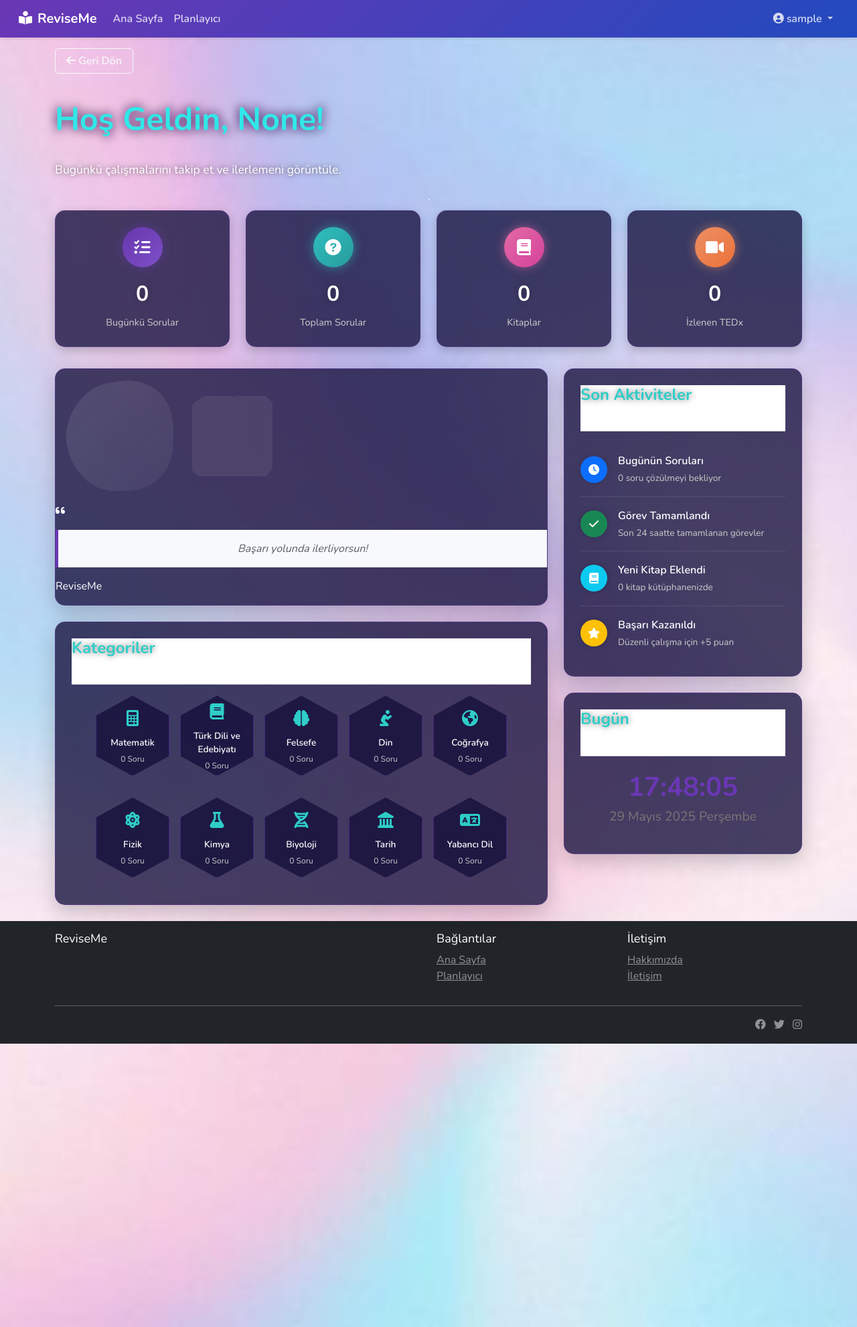
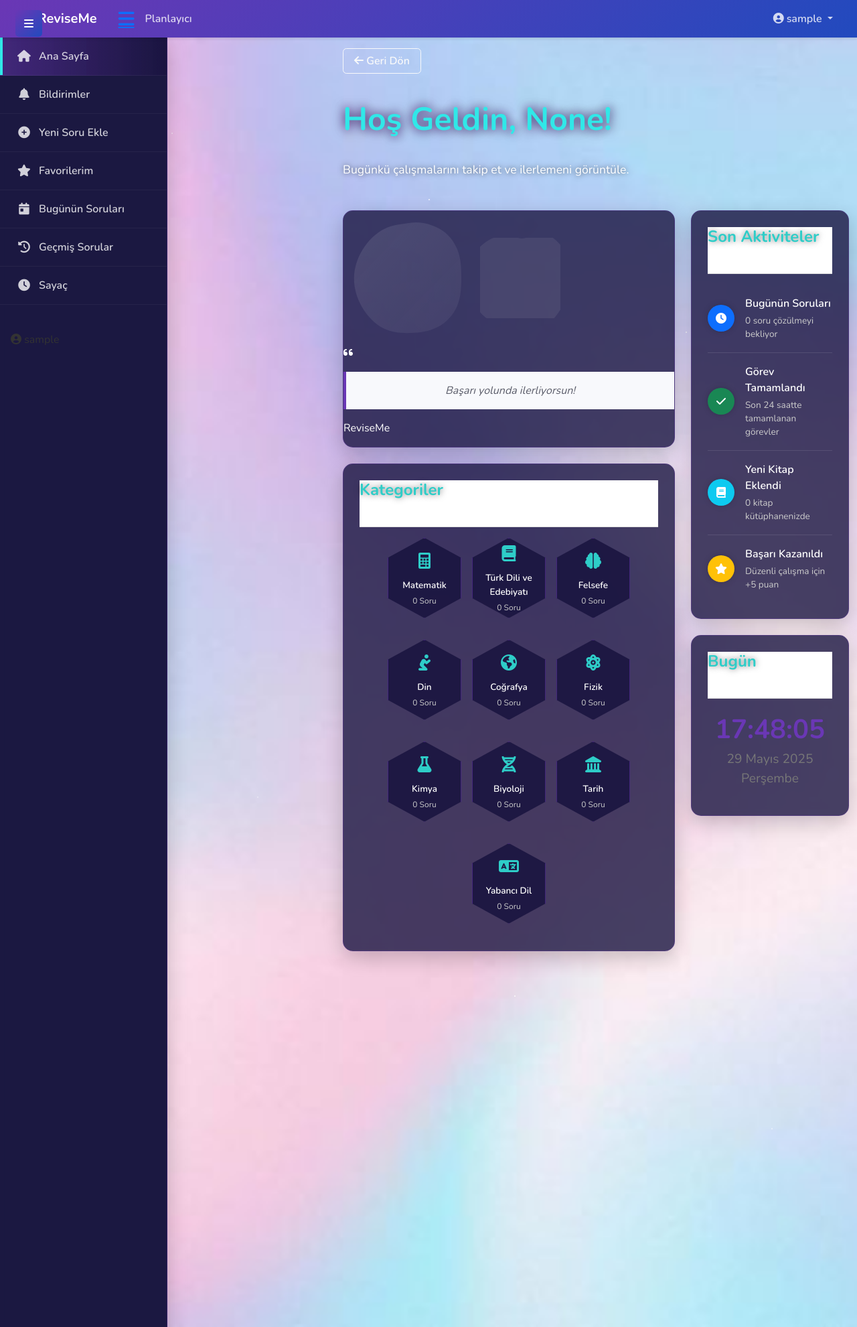
Before and after one commit to kevseraslan/yga-koruma, a Flask app: page / in a window 1280 px wide. Shown: the whole page at 67% size. Run offline with Flask 3, Linux system fonts and the light colour scheme; the visitor is signed in with stand-in values (Sample User, id 1); data comes from the database, SQL or seed files in the repository; data that the repository does not hold is empty; some libraries are stand-ins or nearby versions.

Commit message:
Soooomnn güncellemeler yapıldı

```diff
--- a/yga-koruma-main/templates/base.html
+++ b/yga-koruma-main/templates/base.html
@@ -456,129 +456,58 @@
         #wrapper {
             display: flex;
             width: 100%;
-            align-items: stretch;
-            overflow-x: hidden;
             min-height: 100vh;
-            position: relative;
+            transition: all 0.3s;
         }
 
         /* Sidebar Styles */
-        #sidebar-wrapper {
-            min-height: 100vh;
-            width: var(--sidebar-width);
-            position: fixed;
-            top: 0;
-            left: 0;
-            height: 100%;
-            z-index: 1040;
-            background: linear-gradient(180deg, var(--primary-color), #224abe);
-            color: white;
-            transition: all var(--transition-speed) ease;
-            box-shadow: 3px 0 10px rgba(0,0,0,0.1);
-            overflow-y: auto;
-            -webkit-overflow-scrolling: touch;
-        }
-
-        #sidebar-wrapper::-webkit-scrollbar {
-            width: 5px;
-        }
-
-        #sidebar-wrapper::-webkit-scrollbar-track {
-            background: rgba(255,255,255,0.1);
-        }
-
-        #sidebar-wrapper::-webkit-scrollbar-thumb {
-            background: rgba(255,255,255,0.3);
-            border-radius: 10px;
-        }
-
-        #sidebar-wrapper .sidebar-heading {
-            padding: 1.2rem 1.5rem;
-            font-size: 1.3rem;
-            font-weight: 700;
-            text-align: center;
-            border-bottom: 1px solid rgba(255,255,255,0.1);
-        }
-
-        /* Sidebar Items */
-        .sidebar-item {
-            color: rgba(255,255,255,0.8);
-            background-color: transparent;
-            border: none;
-            padding: 0.85rem 1.5rem;
-            transition: all var(--transition-speed) ease;
-            display: flex;
-            align-items: center;
-            border-radius: 0;
-            margin: 2px 0;
-            font-weight: 600;
-            position: relative;
-        }
-
-        .sidebar-item i {
-            margin-right: 10px;
-            font-size: 1.1rem;
-            width: 20px;
-            text-align: center;
-        }
-
-        .sidebar-item:hover, .sidebar-item.active {
-            background-color: rgba(255, 255, 255, 0.15);
-            color: white;
-            padding-left: 1.8rem;
-        }
-
-        .sidebar-item.active::before {
-            content: '';
-            position: absolute;
-            left: 0;
-            top: 0;
-            height: 100%;
-            width: 4px;
-            background-color: white;
+        .sidebar-wrapper {
+            width: 250px;
+            transition: margin-left 0.3s, width 0.3s;
         }
 
         /* Content Wrapper */
-        #page-content-wrapper {
+        .main-content-area {
+            flex: 1 1 0%;
             width: 100%;
-            min-height: 100vh;
-            padding-left: var(--sidebar-width);
-            transition: all var(--transition-speed) ease;
+            transition: all 0.3s;
         }
 
-        #page-content-wrapper.no-sidebar-padding {
-            padding-left: 0;
+        #wrapper.toggled .sidebar-wrapper {
+            margin-left: 0;
         }
 
-        .content-container {
-            padding: 1.5rem;
-            width: 100%;
+        #wrapper:not(.toggled) .sidebar-wrapper {
+            margin-left: -250px;
+        }
+
+        #wrapper:not(.toggled) .main-content-area {
+            width: 100% !important;
+            margin-left: 0 !important;
+        }
+
+        #wrapper.toggled .main-content-area {
+            margin-left: 0;
         }
 
         /* Mobile Responsive */
         @media (max-width: 991.98px) {
-            #sidebar-wrapper {
-                margin-left: calc(-1 * var(--sidebar-width));
+            .sidebar-wrapper {
+                position: fixed;
+                top: 0;
+                left: 0;
+                height: 100vh;
+                z-index: 1500;
             }
-
-            #page-content-wrapper {
-                padding-left: 0;
-            }
-
-            #wrapper.toggled #sidebar-wrapper {
+            #wrapper.toggled .sidebar-wrapper {
                 margin-left: 0;
             }
-
-            .navbar {
-                padding: 0.5rem 1rem;
+            #wrapper:not(.toggled) .sidebar-wrapper {
+                margin-left: -250px;
             }
-
-            .sidebar-item {
-                padding: 0.75rem 1.25rem;
-            }
-
-            .sidebar-item:hover, .sidebar-item.active {
-                padding-left: 1.5rem;
+            .main-content-area {
+                width: 100% !important;
+                margin-left: 0 !important;
             }
         }
 
@@ -992,23 +921,19 @@
     <!-- Header ve Navbar -->
     {% include 'components/navbar.html' %}
 
+    <!-- Sidebar Toggle Button (Hamburger) -->
+    <button id="sidebarToggle" class="btn btn-primary d-md-none position-fixed" style="top: 15px; left: 15px; z-index: 2000;">
+                            <i class="fas fa-bars"></i>
+                        </button>
+
     <div class="container-fluid p-0 main-content">
-        <div class="row g-0">
-            {% if section == 'takip' %}
-                <div class="col-md-3 col-lg-2">
-                    {% include 'components/side_menu_takip.html' %}
-                </div>
-                <div class="col-md-9 col-lg-10" id="main-content-col">
-            {% elif section == 'hedef' %}
-                <div class="col-md-3 col-lg-2">
-                    {% include 'components/side_menu_hedef.html' %}
-                </div>
-                <div class="col-md-9 col-lg-10" id="main-content-col">
-            {% else %}
-                <div class="col-12" id="main-content-col">
-            {% endif %}
-                    {% block page_content %}{% endblock %}
-                </div>
+        <div id="wrapper">
+            <div class="sidebar-wrapper" id="sidebar-wrapper">
+                {% include 'components/sidebar_main.html' %}
+            </div>
+            <div class="main-content-area" id="main-content-col">
+                {% block page_content %}{% endblock %}
+            </div>
         </div>
     </div>
 
@@ -1018,6 +943,50 @@
     <script src="https://cdn.jsdelivr.net/npm/bootstrap@5.3.0/dist/js/bootstrap.bundle.min.js"></script>
     <script src="https://code.jquery.com/jquery-3.6.0.min.js"></script>
     <script src="{{ url_for('static', filename='js/main.js') }}"></script>
+    <script>
+    document.addEventListener('DOMContentLoaded', function() {
+        const sidebar = document.getElementById('sidebar-wrapper');
+        const sidebarToggle = document.getElementById('sidebarToggle');
+        if (sidebarToggle && sidebar) {
+            sidebarToggle.addEventListener('click', function() {
+                sidebar.classList.toggle('sidebar-collapsed');
+            });
+        }
+    });
+    </script>
+    <style>
+    /* Sidebar aç/kapa animasyonu */
+    .sidebar-wrapper {
+        transition: margin-left 0.3s;
+        min-height: 100vh;
+        background: #232946;
+                            }
+    .sidebar-collapsed {
+        margin-left: -250px !important;
+    }
+    /* Sidebar kapalıyken ana içerik sola yanaşsın */
+    #sidebar-wrapper.sidebar-collapsed ~ #main-content-col,
+    #sidebar-wrapper.sidebar-collapsed ~ .main-content-area {
+        margin-left: 0 !important;
+        transition: margin-left 0.3s;
+    }
+    @media (min-width: 992px) {
+        #sidebar-wrapper:not(.sidebar-collapsed) ~ #main-content-col,
+        #sidebar-wrapper:not(.sidebar-collapsed) ~ .main-content-area {
+            margin-left: 250px !important;
+            transition: margin-left 0.3s;
+                }
+            }
+    @media (max-width: 991.98px) {
+        .sidebar-wrapper {
+            position: fixed;
+            top: 0;
+            left: 0;
+            height: 100vh;
+            z-index: 1500;
+                }
+        }
+    </style>
     {% block scripts %}{% endblock %}
 </body>
 </html>
--- a/yga-koruma-main/templates/components/navbar.html
+++ b/yga-koruma-main/templates/components/navbar.html
@@ -1,16 +1,17 @@
 <nav class="navbar navbar-expand-lg navbar-dark">
-    <div class="container-fluid">
-        <a class="navbar-brand" href="{{ url_for('index') }}">
+    <div class="container-fluid d-flex align-items-center">
+        <a class="navbar-brand d-flex align-items-center" href="{{ url_for('index') }}">
             <i class="fas fa-book-reader me-2"></i>ReviseMe
         </a>
-        <button class="navbar-toggler" type="button" data-bs-toggle="collapse" data-bs-target="#navbarSupportedContent" aria-controls="navbarSupportedContent" aria-expanded="false" aria-label="Toggle navigation">
+        <!-- Hamburger Menü Butonu (Her zaman görünür) -->
+        <button id="sidebarToggle" class="btn btn-link ms-2 p-0" type="button" style="font-size: 1.7rem;">
+            <i class="fas fa-bars"></i>
+        </button>
+        <button class="navbar-toggler ms-auto" type="button" data-bs-toggle="collapse" data-bs-target="#navbarSupportedContent" aria-controls="navbarSupportedContent" aria-expanded="false" aria-label="Toggle navigation">
             <span class="navbar-toggler-icon"></span>
         </button>
         <div class="collapse navbar-collapse" id="navbarSupportedContent">
             <ul class="navbar-nav me-auto mb-2 mb-lg-0">
-                <li class="nav-item">
-                    <a class="nav-link {{ 'active' if request.endpoint == 'index' }}" href="{{ url_for('index') }}">Ana Sayfa</a>
-                </li>
                 <li class="nav-item">
                     <a class="nav-link {{ 'active' if request.endpoint == 'hedefleyici' }}" href="{{ url_for('hedefleyici') }}">Planlayıcı</a>
                 </li>
@@ -40,3 +41,13 @@
         </div>
     </div>
 </nav>
+<style>
+    #sidebarToggle {
+        display: inline-flex !important;
+        align-items: center;
+        justify-content: center;
+        height: 40px;
+        width: 40px;
+        margin-left: 0.5rem;
+    }
+</style>
--- a/yga-koruma-main/templates/components/sidebar_main.html
+++ b/yga-koruma-main/templates/components/sidebar_main.html
@@ -1,18 +1,13 @@
 <div class="side-menu">
     <ul class="nav flex-column">
         <li class="nav-item">
-            <a class="nav-link" href="{{ url_for('index') }}">
+            <a class="nav-link {% if request.endpoint == 'index' %}active{% endif %}" href="{{ url_for('index') }}">
                 <i class="fas fa-home"></i> Ana Sayfa
             </a>
         </li>
         <li class="nav-item">
             <a class="nav-link" href="{{ url_for('notifications') }}">
                 <i class="fas fa-bell"></i> Bildirimler
-            </a>
-        </li>
-        <li class="nav-item">
-            <a class="nav-link" href="{{ url_for('questions') }}">
-                <i class="fas fa-question-circle"></i> Sorularım
             </a>
         </li>
         <li class="nav-item">
--- a/yga-koruma-main/templates/index.html
+++ b/yga-koruma-main/templates/index.html
@@ -372,39 +372,7 @@
     <p class="page-subheader">Bugünkü çalışmalarını takip et ve ilerlemeni görüntüle.</p>
 
     <!-- İstatistik Kutuları -->
-    <div class="stats-container">
-        <div class="stat-box">
-            <div class="stat-icon primary">
-                <i class="fas fa-tasks"></i>
-            </div>
-            <div class="stat-value">{{ daily_questions_count }}</div>
-            <div class="stat-label">Bugünkü Sorular</div>
-        </div>
-
-        <div class="stat-box">
-            <div class="stat-icon info">
-                <i class="fas fa-question-circle"></i>
-            </div>
-            <div class="stat-value">{{ total_questions_count }}</div>
-            <div class="stat-label">Toplam Sorular</div>
-        </div>
-
-        <div class="stat-box">
-            <div class="stat-icon success">
-                <i class="fas fa-book"></i>
-            </div>
-            <div class="stat-value">{{ books_count }}</div>
-            <div class="stat-label">Kitaplar</div>
-        </div>
-
-        <div class="stat-box">
-            <div class="stat-icon warning">
-                <i class="fas fa-video"></i>
-            </div>
-            <div class="stat-value">{{ ted_talks_count }}</div>
-            <div class="stat-label">İzlenen TEDx</div>
-        </div>
-    </div>
+    <!-- KARTLAR KALDIRILDI -->
 
     <div class="row">
         <div class="col-lg-8">
```
